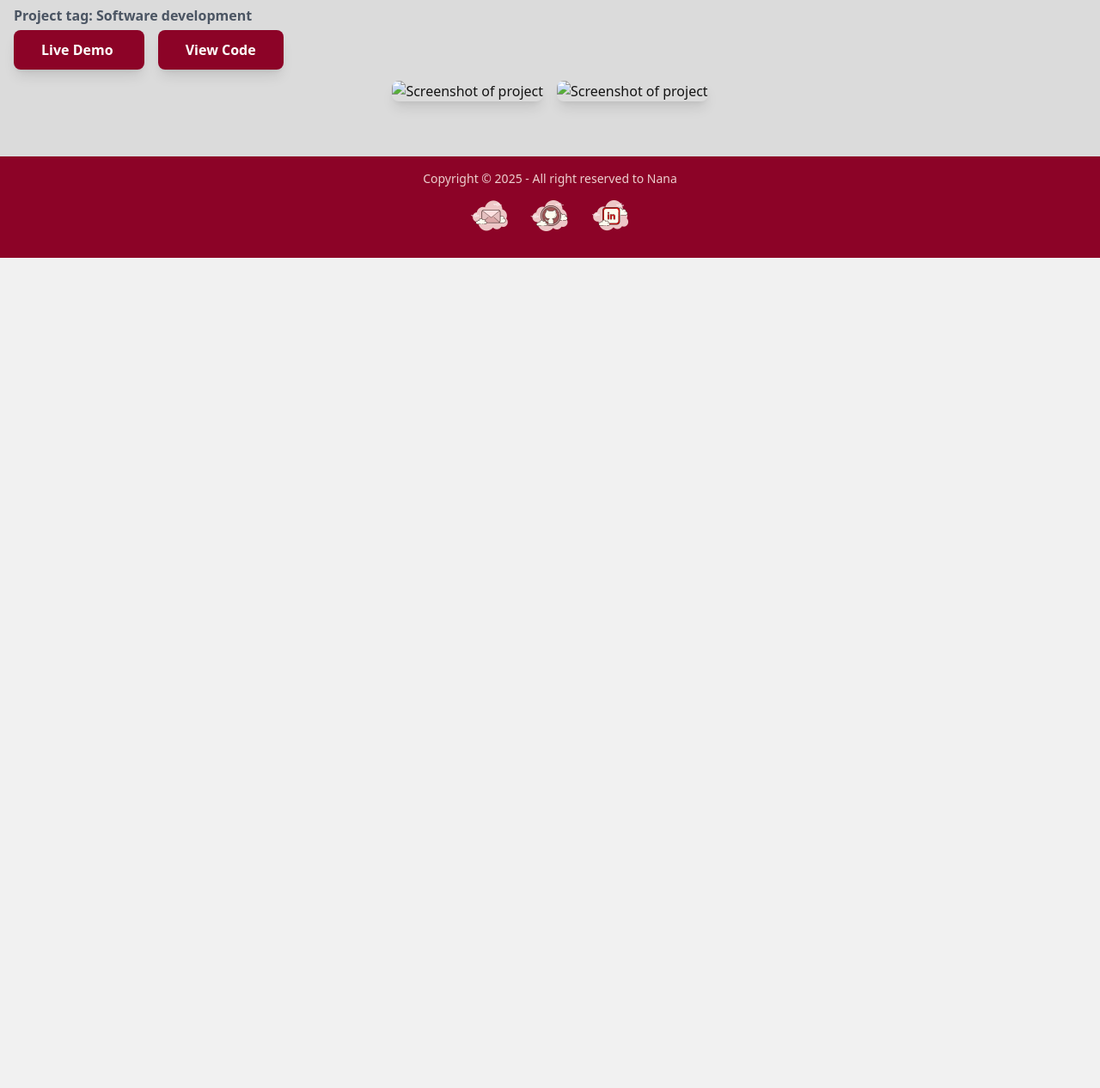
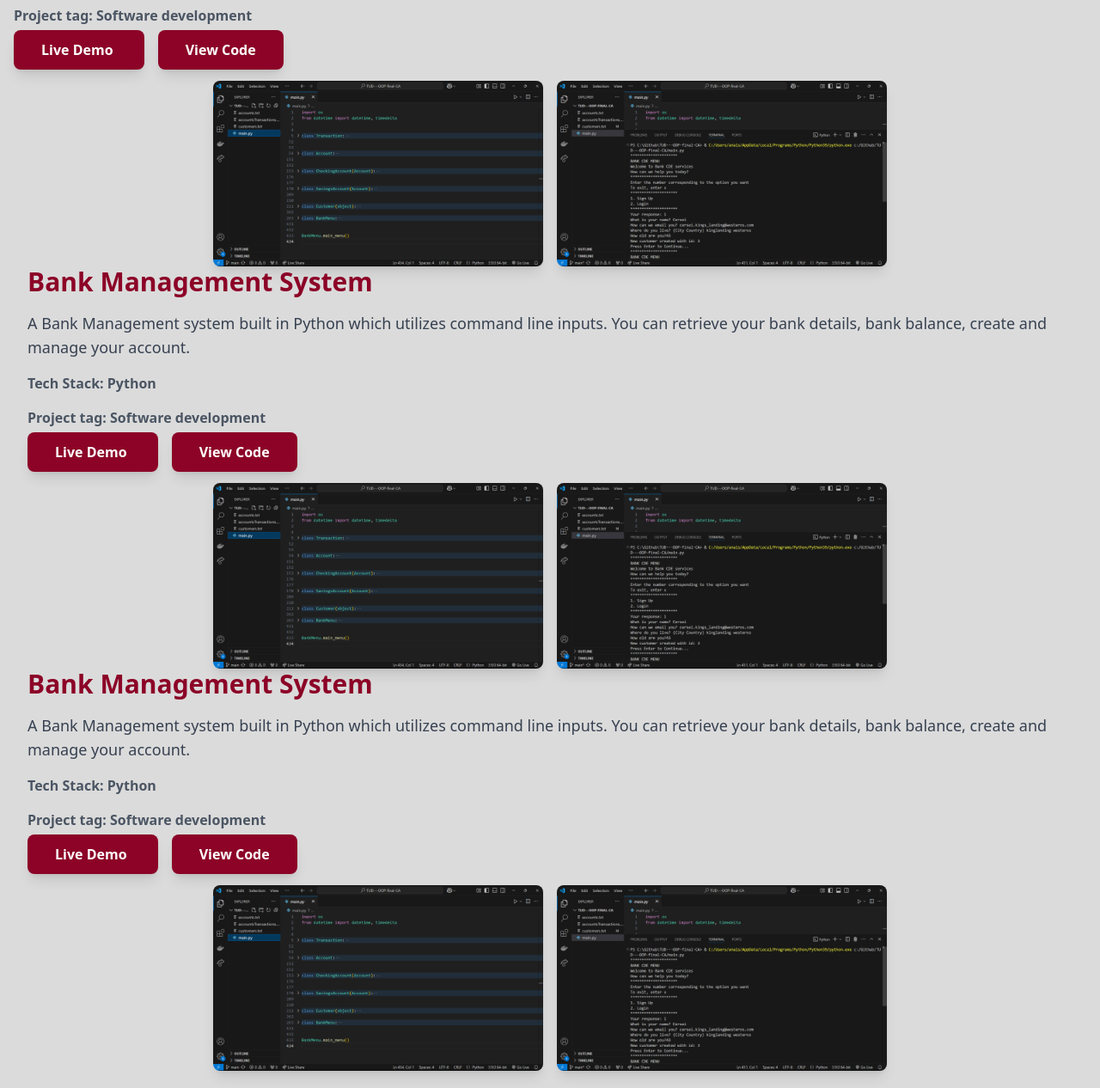
Before and after one commit to anaisbl/portfolio, a website: page code/public/cs.html in a window 1280 px wide. Shown: the part 1306-2572 px from the top of the page at 86% size. Before the commit the page ends 1606 px from the top, so only its background shows below. Drawn offline with Linux system fonts and the light colour scheme.

Commit message:
More content for cs projects

```diff
--- a/code/public/cs.html
+++ b/code/public/cs.html
@@ -63,7 +63,7 @@
               <p class="text-md font-semibold text-gray-600 mb-4"><strong>Tech Stack:</strong> HTML/CSS, Bootstrap, JavaScript</p>
               <p class="text-md font-semibold text-gray-600 mb-4"><strong>Project tag:</strong> Web development</p>
               <div class="space-x-4 mb-6">
-                <a href="https://www.cortosafaristanzania.com/" class="btn-red">
+                <a href="https://www.cortosafaristanzania.com/" target="_blank" class="btn-red">
                   Link to website
                 </a>
               </div>
@@ -83,7 +83,7 @@
                 <p class="text-md font-semibold text-gray-600 mb-4"><strong>Tech Stack:</strong> Python</p>
                 <p class="text-md font-semibold text-gray-600 mb-4"><strong>Project tag:</strong> Software development</p>
                 <div class="space-x-4 mb-6">
-                  <a href="https://your-live-project-link.com" class="btn-red">
+                  <a href="https://your-live-project-link.com" target="_blank" class="btn-red">
                     Live Demo
                   </a>
                   <a href="https://github.com/anaisbl/TUD---OOP-final-CA" class="btn-red">
@@ -91,8 +91,47 @@
                   </a>
                 </div>
                 <div class="flex flex-wrap justify-center gap-4">
-                  <img src="path-to-screenshot1.jpg" alt="Screenshot of project" class="rounded-lg shadow-lg max-w-sm">
-                  <img src="path-to-screenshot2.jpg" alt="Screenshot of project" class="rounded-lg shadow-lg max-w-sm">
+                  <img src="img/oop_ca_screen1.png" alt="Screenshot of main code" class="rounded-lg shadow-lg max-w-sm">
+                  <img src="img/oop_ca_screen2.png" alt="Screenshot of terminal signing up" class="rounded-lg shadow-lg max-w-sm">
+                </div>
+                <div class="container mx-auto px-4">
+                <h2 class="text-3xl font-extrabold text-primary mb-4">Bank Management System</h2>
+                <p class="text-lg text-gray-700 mb-4">
+                  A Bank Management system built in Python which utilizes command line inputs. You can retrieve your bank details, bank balance, create and manage your account.
+                </p>
+                <p class="text-md font-semibold text-gray-600 mb-4"><strong>Tech Stack:</strong> Python</p>
+                <p class="text-md font-semibold text-gray-600 mb-4"><strong>Project tag:</strong> Software development</p>
+                <div class="space-x-4 mb-6">
+                  <a href="https://your-live-project-link.com" target="_blank" class="btn-red">
+                    Live Demo
+                  </a>
+                  <a href="https://github.com/anaisbl/TUD---OOP-final-CA" class="btn-red">
+                    View Code
+                  </a>
+                </div>
+                <div class="flex flex-wrap justify-center gap-4">
+                  <img src="img/oop_ca_screen1.png" alt="Screenshot of main code" class="rounded-lg shadow-lg max-w-sm">
+                  <img src="img/oop_ca_screen2.png" alt="Screenshot of terminal signing up" class="rounded-lg shadow-lg max-w-sm">
+                </div>
+            </div>
+            <div class="container mx-auto px-4">
+                <h2 class="text-3xl font-extrabold text-primary mb-4">Bank Management System</h2>
+                <p class="text-lg text-gray-700 mb-4">
+                  A Bank Management system built in Python which utilizes command line inputs. You can retrieve your bank details, bank balance, create and manage your account.
+                </p>
+                <p class="text-md font-semibold text-gray-600 mb-4"><strong>Tech Stack:</strong> Python</p>
+                <p class="text-md font-semibold text-gray-600 mb-4"><strong>Project tag:</strong> Software development</p>
+                <div class="space-x-4 mb-6">
+                  <a href="https://your-live-project-link.com" target="_blank" class="btn-red">
+                    Live Demo
+                  </a>
+                  <a href="https://github.com/anaisbl/TUD---OOP-final-CA" class="btn-red">
+                    View Code
+                  </a>
+                </div>
+                <div class="flex flex-wrap justify-center gap-4">
+                  <img src="img/oop_ca_screen1.png" alt="Screenshot of main code" class="rounded-lg shadow-lg max-w-sm">
+                  <img src="img/oop_ca_screen2.png" alt="Screenshot of terminal signing up" class="rounded-lg shadow-lg max-w-sm">
                 </div>
             </div>
         </section>
```
Also changed, not shown: code/public/dist/style.css, code/public/img/oop_ca_screen1.png (added), code/public/img/oop_ca_screen2.png (added).
